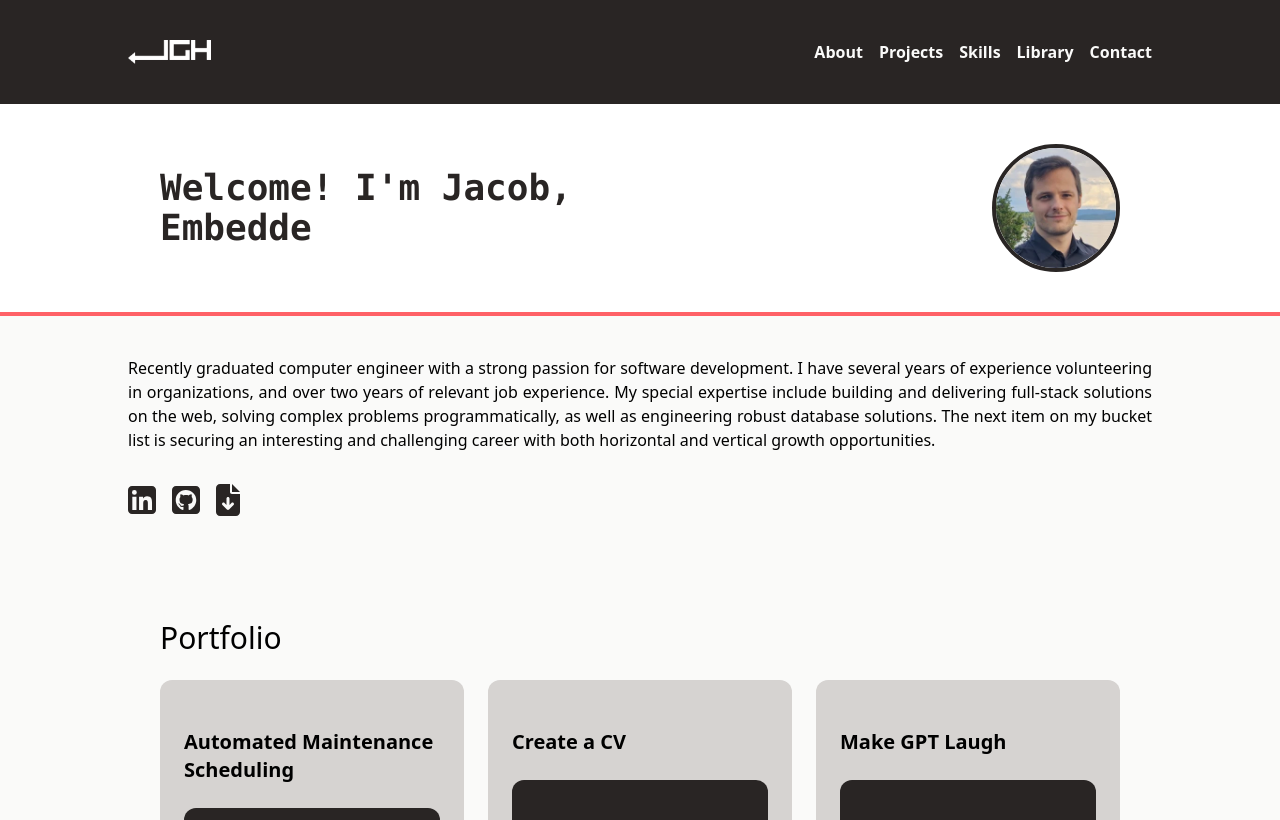
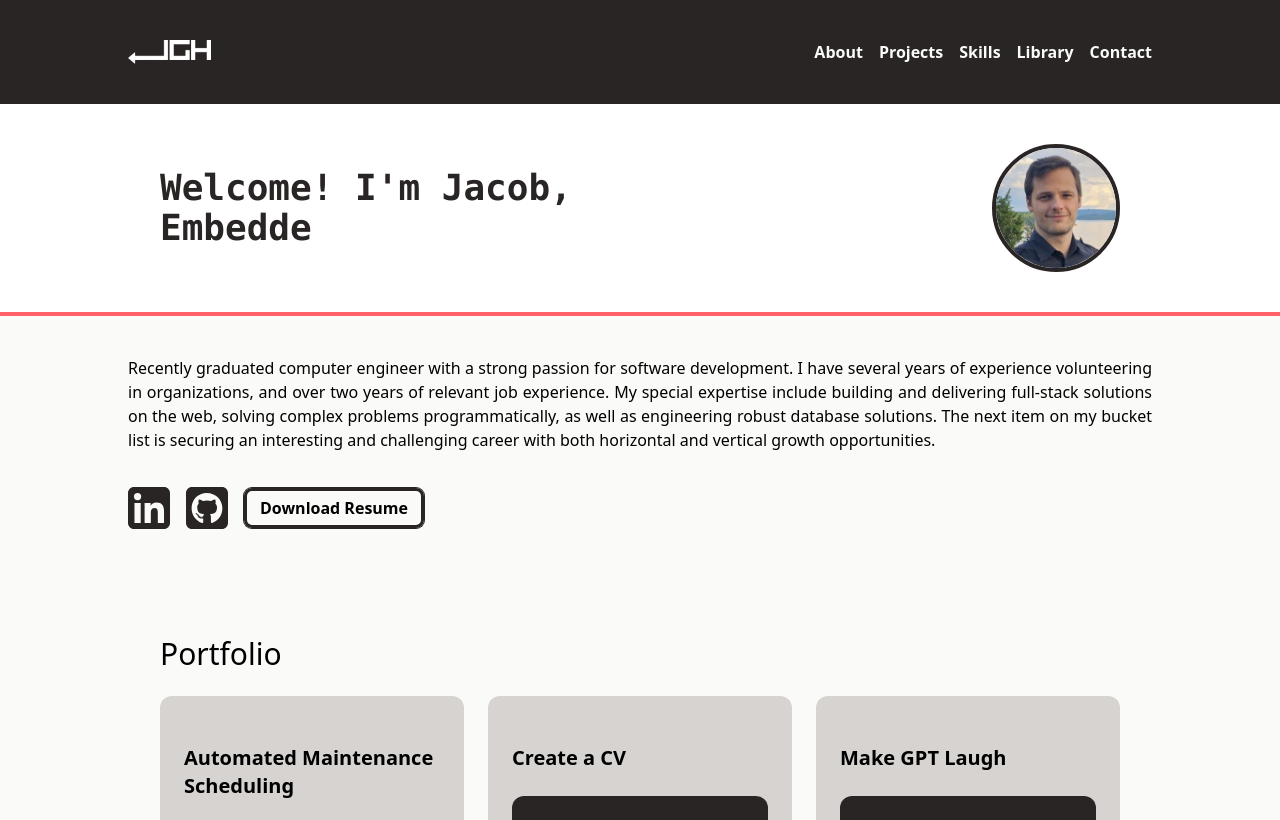
Before and after one commit to jacobg431/jacobgomezhansen.net, a React (Vite) app: page / in a window 1280 px wide. Shown: the top 820 px of the page. Built offline with nearby package versions, Linux system fonts and the light colour scheme.

Commit message:
Changed download button from icon to caption

```diff
--- a/src/components/items/introIconItem.jsx
+++ b/src/components/items/introIconItem.jsx
@@ -1,40 +1,31 @@
 import { FontAwesomeIcon } from '@fortawesome/react-fontawesome'
 import { useState } from 'react'
 import { useDeviceDetection } from '../../hooks/useDeviceDetection'
-import getUserLanguage from '../../utils/language'
 
 function IntroIconItem(props) {
     const iconContainerStyling = 'relative flex items-center justify-center z-5'
-    const iconStyling = 'cursor-pointer duration-400 ease-out peer z-10 hover:animate-pulse'
+    const iconStyling = 'cursor-pointer duration-400 ease-out peer z-10'
     const defaultColor = '#292524'
-
-    const resumeLanguageMap = {
-        default: '/src/assets/Resume-Jacob-Gomez-Hansen-English-Version.pdf',
-        danish: '/src/assets/Resume-Jacob-Gomez-Hansen-Dansk-Version.pdf',
-        norwegian: '/src/assets/Resume-Jacob-Gomez-Hansen-Norsk-Versjon.pdf',
-    }
-    const resumeLanguageUrl = resumeLanguageMap[getUserLanguage()]
+    const hoverColor = '#ff6167'
 
     const iconTypeMap = {
         linkedin: ['fab', 'square-linkedin'],
         github: ['fab', 'square-github'],
-        download: 'file-arrow-down',
     }
     const iconLinkMap = {
         linkedin: 'https://www.linkedin.com/in/jacob-gomez-hansen/',
         github: 'https://github.com/jacobg431',
-        download: resumeLanguageUrl,
     }
 
     const [isHovering, setHovering] = useState(false)
-    const iconDynamicStyling = { color: isHovering ? props.hoverColor : defaultColor }
+    const iconDynamicStyling = { color: isHovering ? hoverColor : defaultColor }
 
     const icon = (
         <FontAwesomeIcon
             icon={iconTypeMap[props.iconId]}
             className={iconStyling}
             style={iconDynamicStyling}
-            size='2xl'
+            size='3x'
             onMouseEnter={onIconMouseEnter}
             onMouseLeave={onIconMouseLeave}
             onClick={onIconClick}
--- a/src/components/sections/introduction.jsx
+++ b/src/components/sections/introduction.jsx
@@ -1,13 +1,25 @@
 import { library } from '@fortawesome/fontawesome-svg-core'
 import { faSquareLinkedin, faSquareGithub } from '@fortawesome/free-brands-svg-icons'
-import { faFileArrowDown } from '@fortawesome/free-solid-svg-icons'
 import IntroIconItem from '../items/introIconItem'
+import getUserLanguage from '../../utils/language'
 
 function Introduction() {
     const introSectionStyling = 'flex justify-center lg:flex-row px-4 2xs:px-10 sm:px-20 lg:px-40 xl:px-0 bg-white'
     const introInnerWrapperStyling = 'flex flex-col w-full xl:max-w-[64rem] py-10 gap-8'
+    const downloadButtonStyling = 'cursor-pointer font-bold text-center px-4 py-2 rounded-lg ring-black ring-1 inset-ring-black inset-ring-3 duration-400 ease-out hover:border-red hover:ring-red hover:inset-ring-red hover:text-red'
 
-    library.add(faSquareLinkedin, faSquareGithub, faFileArrowDown)
+    const resumeLanguageMap = {
+        default: '/src/assets/Resume-Jacob-Gomez-Hansen-English-Version.pdf',
+        danish: '/src/assets/Resume-Jacob-Gomez-Hansen-Dansk-Version.pdf',
+        norwegian: '/src/assets/Resume-Jacob-Gomez-Hansen-Norsk-Versjon.pdf',
+    }
+    const resumeLanguageUrl = resumeLanguageMap[getUserLanguage()]
+
+    library.add(faSquareLinkedin, faSquareGithub)
+
+    function onDonwloadButtonClick() {
+        window.open(resumeLanguageUrl)
+    }
 
     return (
         <>
@@ -22,9 +34,9 @@ function Introduction() {
                         growth opportunities.
                     </p>
                     <div className="flex flex-row w-full items-center gap-4">
-                        <IntroIconItem iconId="linkedin" tooltip="LinkedIn" hoverColor="#0077b5" />
-                        <IntroIconItem iconId="github" tooltip="GitHub" hoverColor="#000" />
-                        <IntroIconItem iconId="download" tooltip="Resume" hoverColor="#ff6167" />
+                        <IntroIconItem iconId="linkedin" tooltip="LinkedIn"/>
+                        <IntroIconItem iconId="github" tooltip="GitHub" />
+                        <div className={downloadButtonStyling} onClick={onDonwloadButtonClick}>Download Resume</div>
                     </div>
                 </div>
             </section>
--- a/src/utils/language.jsx
+++ b/src/utils/language.jsx
@@ -2,7 +2,6 @@ function getUserLanguage() {
     const userLanguageTag = navigator.language || navigator.userLanguage
     var userLanguage
 
-    console.log(userLanguageTag)
     switch (userLanguageTag.toLowerCase()) {
         case 'da':
             userLanguage = 'danish'
```
